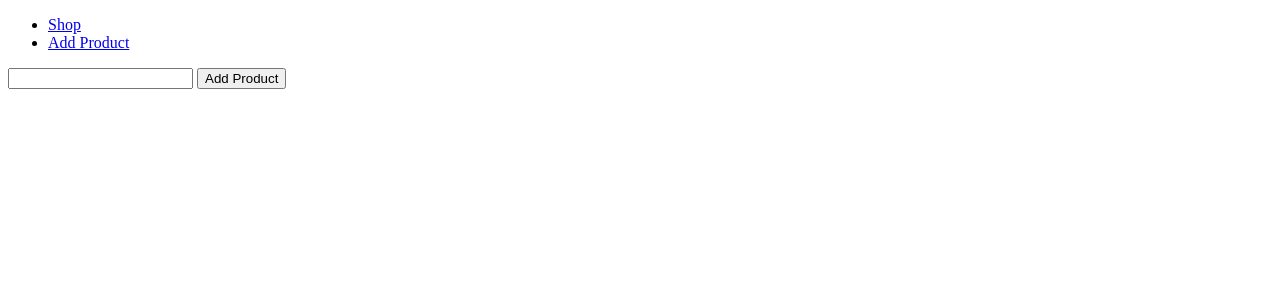
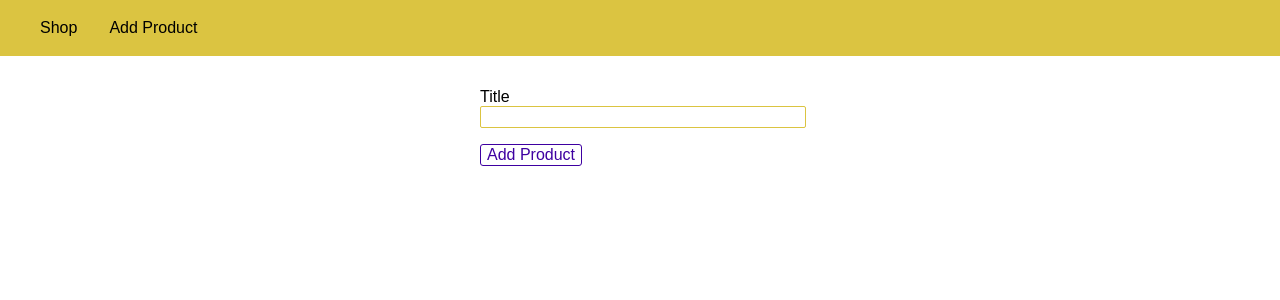
Before and after one commit to marshalmori/understanding-the-basics, a Node server app: page /admin/add-product in a window 1280 px wide; the page is wider, and only the part inside the window is pictured. Shown: the top 300 px of that part. Run offline with Node 20, Linux system fonts and the light colour scheme.

Commit message:
Styling our Pages

```diff
--- a/views/add-product.html
+++ b/views/add-product.html
@@ -6,21 +6,109 @@
     <meta http-equiv="X-UA-Compatible" content="IE=edge">
     <meta name="viewport" content="width=device-width, initial-scale=1.0">
     <title>Document</title>
+
+    <style>
+        body {
+            margin: 0;
+            padding: 0;
+            font-family: sans-serif;
+        }
+
+        main {
+            padding: 1rem;
+        }
+
+        .main-header {
+            width: 100%;
+            height: 56px;
+            background-color: #dbc441;
+            padding: 0 1.5rem;
+        }
+
+        .main-header__nav {
+            height: 100%;
+            display: flex;
+            align-items: center;
+        }
+
+        .main-header__item-list {
+            list-style: none;
+            margin: 0;
+            padding: 0;
+            display: flex;
+        }
+
+        .main-header__item {
+            margin: 0 1rem;
+            padding: 0;
+        }
+
+        .main-header__item a {
+            text-decoration: none;
+            color: black;
+        }
+
+        .main-header__item a:hover,
+        .main-header__item a:active,
+        .main-header__item a.active {
+            color: #3e00a1;
+        }
+
+        .product-form {
+            width: 20rem;
+            max-width: 90%;
+            margin: auto;
+        }
+
+        .form-control {
+            margin: 1rem 0;
+        }
+
+        .form-control label,
+        .form-control input {
+            display: block;
+            width: 100%;
+        }
+
+        .form-control input {
+            border: 1px solid #dbc441;
+            font: inherit;
+            border-radius: 2px;
+        }
+
+        button {
+            font: inherit;
+            border: 1px solid #3e00a1;
+            color: #3e00a1;
+            background: white;
+            border-radius: 3px;
+            cursor: pointer;
+        }
+
+        button:hover,
+        button:active {
+            background-color: #3e00a1;
+            color: white;
+        }
+    </style>
 </head>
 
 <body>
-    <header>
-        <nav>
-            <ul>
-                <li><a href="/">Shop</a></li>
-                <li><a href="/admin/add-product">Add Product</a></li>
+    <header class="main-header">
+        <nav class="main-header__nav">
+            <ul class="main-header__item-list">
+                <li class="main-header__item"><a href="/">Shop</a></li>
+                <li class="main-header__item"><a href="/admin/add-product">Add Product</a></li>
             </ul>
         </nav>
     </header>
 
     <main>
-        <form action="/admin/add-product" method="POST">
-            <input type="text" name="title">
+        <form class="product-form" action="/admin/add-product" method="POST">
+            <div class="form-control">
+                <label for="title">Title</label>
+                <input type="text" name="title" id="title">
+            </div>
             <button type="submit">Add Product</button>
         </form>
     </main>
```
Also changed, not shown: views/404.html (+57 -0 lines), views/shop.html (+54 -5 lines).
